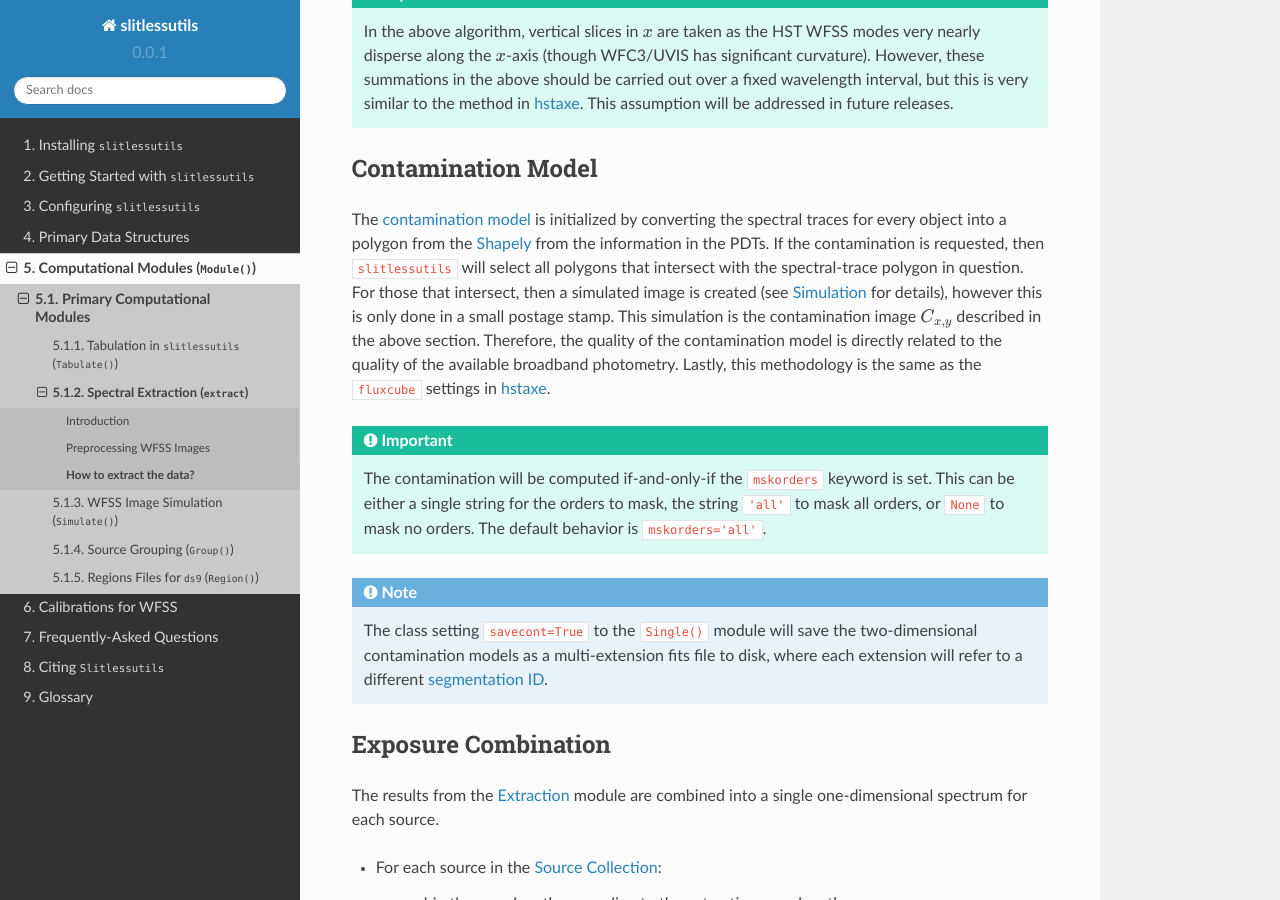
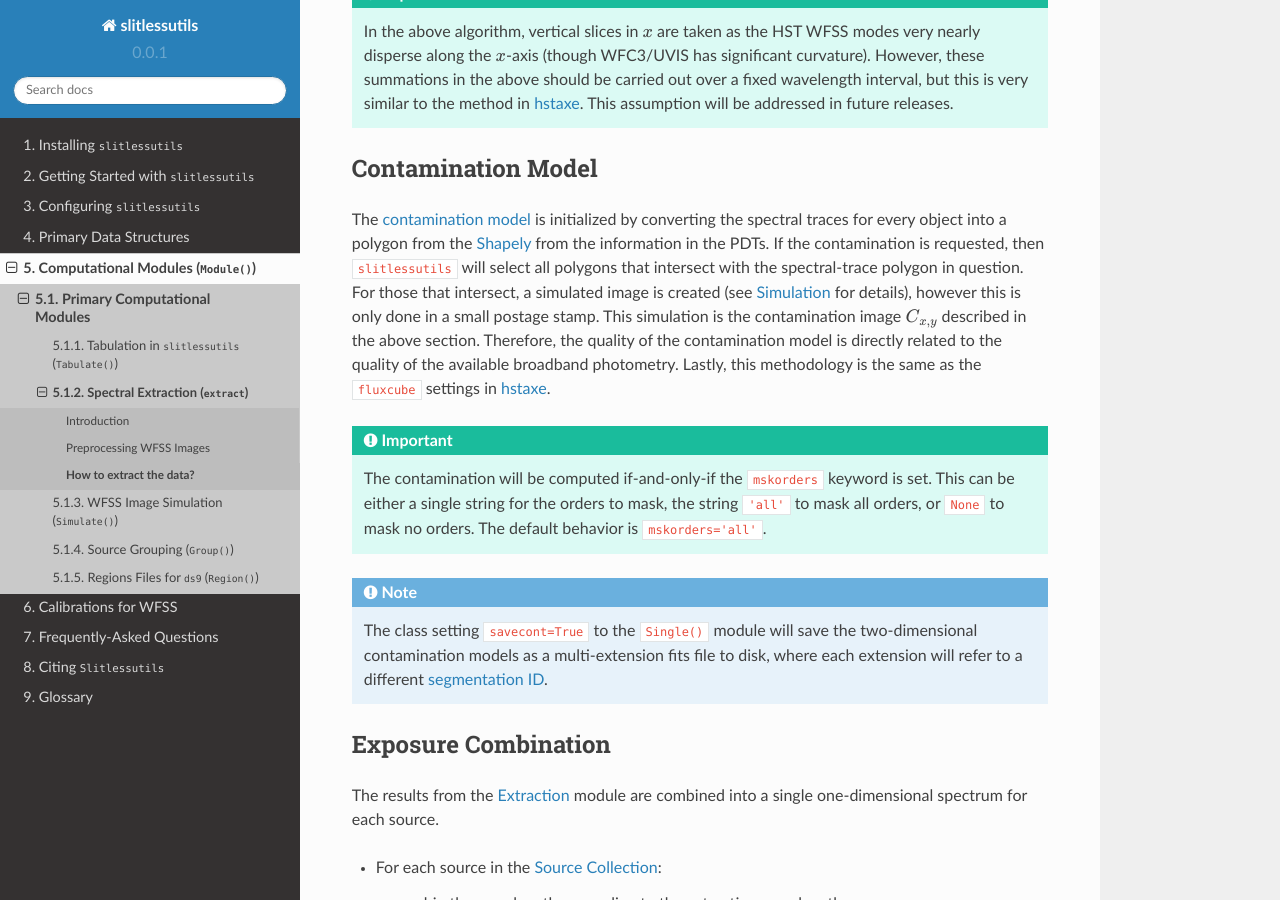
Before and after one commit to spacetelescope/slitlessutils, a Sphinx documentation site: the page built from docs/single.rst, in a window 1280 px wide and 900 px high, scrolled down 1827 px. Built offline with Sphinx 7.4.7 and the Read the Docs theme 2.0.0, drawn with Linux system fonts in a browser that asks for light colours; the version number is read from the project's files by our own code.

Commit message:
Update docs/single.rst
Co-authored-by: Ricky O'Steen <39831871+rosteen@users.noreply.github.com>

```diff
--- a/docs/single.rst
+++ b/docs/single.rst
@@ -67,7 +67,7 @@ This produces a single spectrum for each source for each WFSS image, and these s
 Contamination Model
 -------------------
 
-The :term:`contamination model` is initialized by converting the spectral traces for every object into a polygon from the `Shapely <https://shapely.readthedocs.io/en/stable/>`_ from the information in the PDTs.  If the contamination is requested, then ``slitlessutils`` will select all polygons that intersect with the spectral-trace polygon in question.  For those that intersect, then a simulated image is created (see :doc:`Simulation<simulation>` for details), however this is only done in a small postage stamp.  This simulation is the contamination image :math:`C_{x,y}` described in the above section.  Therefore, the quality of the contamination model is directly related to the quality of the available broadband photometry.  Lastly, this methodology is the same as the ``fluxcube`` settings in `hstaxe <https://hstaxe.readthedocs.io/en/latest/>`_.
+The :term:`contamination model` is initialized by converting the spectral traces for every object into a polygon from the `Shapely <https://shapely.readthedocs.io/en/stable/>`_ from the information in the PDTs.  If the contamination is requested, then ``slitlessutils`` will select all polygons that intersect with the spectral-trace polygon in question.  For those that intersect, a simulated image is created (see :doc:`Simulation<simulation>` for details), however this is only done in a small postage stamp.  This simulation is the contamination image :math:`C_{x,y}` described in the above section.  Therefore, the quality of the contamination model is directly related to the quality of the available broadband photometry.  Lastly, this methodology is the same as the ``fluxcube`` settings in `hstaxe <https://hstaxe.readthedocs.io/en/latest/>`_.
 
 
 .. important::
```
